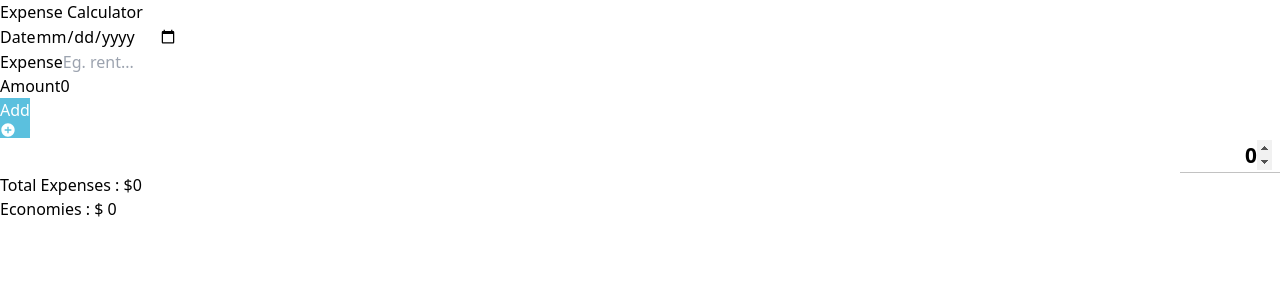
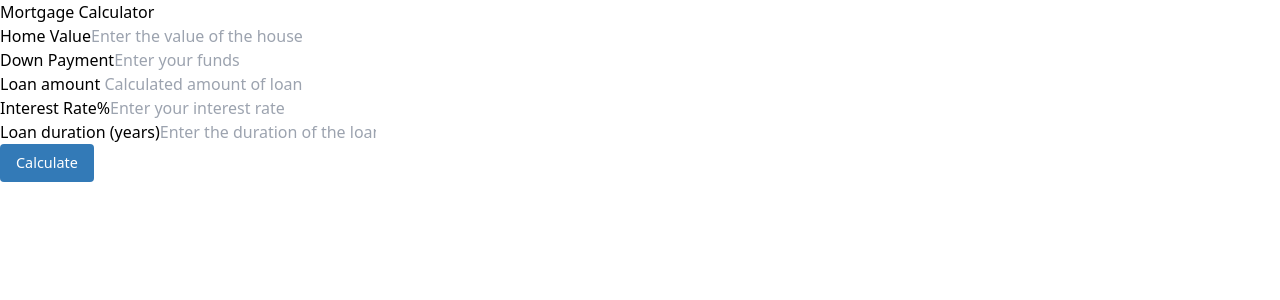
Before and after one commit to Hendrickhz/react-30-projects, a React (Vite) app: page / in a window 1280 px wide. Shown: the top 300 px of the page. Built offline with nearby package versions, Linux system fonts and the light colour scheme.

Commit message:
project 26 | mortgage calculator app finished

```diff
--- a/src/App.jsx
+++ b/src/App.jsx
@@ -4,7 +4,8 @@ import React from "react";
 // import Randomize from "./projects/02-randomize-color/Randomize";
 // import ESignature from './projects/E-signature-01/ESignature'
 import "./App.css";
-import ExpenseCalculator from "./projects/25-expense-calculator/ExpenseCalculator";
+// import ExpenseCalculator from "./projects/25-expense-calculator/ExpenseCalculator";
+import MortgageCalculator from "./projects/26-mortgage-calculator/MortgageCalculator";
 // import AnimatedLoginForm from "./projects/23-animated-login-form/AnimatedLoginForm";
 // import PhoneBookApp from "./projects/24-phone-book-app/PhoneBookApp";
 // import TasksTrackerApp from "./projects/21-task-tracker/TasksTrackerApp";
@@ -53,7 +54,8 @@ const App = () => {
       {/* <CardGame/> */}
       {/* <AnimatedLoginForm/> */}
       {/* <PhoneBookApp/> */}
-      <ExpenseCalculator/>
+      {/* <ExpenseCalculator/> */}
+      <MortgageCalculator/>
     </div>
   );
 };
--- /dev/null
+++ b/src/projects/26-mortgage-calculator/MortgageCalculator.jsx
@@ -0,0 +1,118 @@
+import React, { useState } from "react";
+import Title from "../../components/Title";
+import FormGroup from "../../components/FormGroup";
+import Button from "../../components/Button";
+
+const MortgageCalculator = () => {
+  const [homeValue, setHomeValue] = useState("");
+  const [downPayment, setDownPayment] = useState("");
+  const [interestRate, setInterestRate] = useState("");
+  const [loanDuration, setLoanDuration] = useState("");
+  const [loanAmount, setLoanAmount] = useState("");
+  const [monthlyPayment, setMonthlyPayment] = useState("");
+  const [isSubmitted, setIsSubmitted] = useState(false);
+
+  //handlers
+  const handleHomeValue = (e) => {
+    setHomeValue(e.target.value);
+  };
+  const handleDownPayment = (e) => {
+    setDownPayment(e.target.value);
+  };
+  const handleInterestRate = (e) => {
+    setInterestRate(e.target.value);
+  };
+  const handleLoanDuration = (e) => {
+    setLoanDuration(e.target.value);
+  };
+
+  const calculateLoanAmount = () => {
+    setLoanAmount(homeValue - downPayment);
+    return loanAmount;
+  };
+  const calculateMonthlyPayment = () => {
+    function percentageToDecimal(percent) {
+      return percent / 12 / 100;
+    }
+    function yearsToMonths(years) {
+      return years * 12;
+    }
+    setMonthlyPayment(
+      (percentageToDecimal(interestRate) * loanAmount) /
+        (1 -
+          Math.pow(
+            1 + percentageToDecimal(interestRate),
+            -yearsToMonths(loanDuration)
+          ))
+    );
+    return monthlyPayment;
+  };
+  let alertType;
+  monthlyPayment ? (alertType = "alert-success") : (alertType = "alert-danger");
+  return (
+    <div className=" mx-auto my-4 w-[500px] p-3 border shadow-sm">
+      <Title text={"Mortgage Calculator"} />
+      <form
+        onSubmit={(e) => {
+          e.preventDefault();
+          setIsSubmitted(true);
+        }}
+        className="my-3 px-3 flex flex-col gap-5"
+      >
+        <div className="flex justify-between">
+          <FormGroup
+            label={"Home Value"}
+            placeholder={"Enter the value of the house"}
+            inputType="number"
+            values={homeValue}
+            onInput={handleHomeValue}
+            onKeyUp={calculateLoanAmount}
+          />
+          <FormGroup
+            label={"Down Payment"}
+            placeholder={"Enter your funds"}
+            inputType="number"
+            onInput={handleDownPayment}
+            values={downPayment}
+            onKeyUp={calculateLoanAmount}
+          />
+        </div>
+        <FormGroup
+          label={"Loan amount "}
+          placeholder={"Calculated amount of loan"}
+          inputType="number"
+          readonly={true}
+          values={loanAmount}
+          className={"bg-gray-200 text-black p-3"}
+        />
+        <div className="flex justify-between">
+          <FormGroup
+            label={"Interest Rate%"}
+            placeholder={"Enter your interest rate"}
+            inputType="number"
+            onInput={handleInterestRate}
+            values={interestRate}
+          />
+          <FormGroup
+            label={"Loan duration (years)"}
+            placeholder={"Enter the duration of the loan"}
+            inputType="number"
+            onInput={handleLoanDuration}
+            values={loanDuration}
+          />
+        </div>
+        <Button text={"Calculate"} onClick={calculateMonthlyPayment} />
+
+        {isSubmitted && (
+          <h3 className={`${alertType} text-center py-2 rounded`}>
+            {monthlyPayment
+              ? `Your monthly Payment : ${monthlyPayment.toFixed(2)}`
+              : "Complete all fields"}
+          </h3>
+        )}
+      </form>
+    </div>
+  );
+};
+
+export default MortgageCalculator;
```
